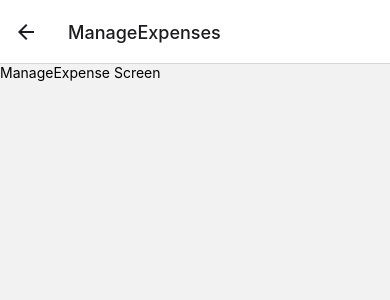
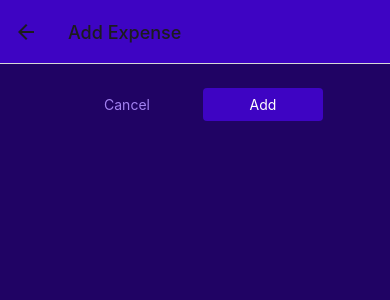
Before and after one commit to chellaxer/expenses_app, a React Native app: screen /ManageExpenses in a window 390 px wide. Shown: the top 300 px of the page. Built offline with nearby package versions, Linux system fonts and the light colour scheme.

Commit message:
finished modal manage view

```diff
--- a/App.js
+++ b/App.js
@@ -4,7 +4,7 @@
 import { createNativeStackNavigator } from '@react-navigation/native-stack';
 import { createBottomTabNavigator } from '@react-navigation/bottom-tabs';
 import { Ionicons } from '@expo/vector-icons';
-import ManageExpense from './screens/ManageExpense';
+import ManageExpenses from './screens/ManageExpense';
 import RecentExpenses from './screens/RecentExpenses';
 import AllExpenses from './screens/AllExpenses';
 import { GlobalStyles } from './constants/styles';
@@ -65,7 +65,14 @@
     <>
       <StatusBar barStyle="light" />
       <NavigationContainer>
-        <Stack.Navigator>
+        <Stack.Navigator
+          screenOptions={{
+            headerStyle: {
+              backgroundColor: GlobalStyles.colors.primary500,
+              headerTintColor: 'white',
+            },
+          }}
+        >
           <Stack.Screen
             name="ExpensesOverview"
             component={ExpensesOverview}
@@ -73,7 +80,10 @@
           />
           <Stack.Screen
             name="ManageExpenses"
-            component={ManageExpense}
+            component={ManageExpenses}
+            options={{
+              presentation: 'modal',
+            }}
           />
         </Stack.Navigator>
       </NavigationContainer>
--- a/components/ExpensesOutput/ExpenseItem.js
+++ b/components/ExpensesOutput/ExpenseItem.js
@@ -8,7 +8,7 @@
 import { useNavigation } from '@react-navigation/native';
 import { GlobalStyles } from '../../constants/styles';
 import { getFormattedDate } from '../../util/date';
-import ManageExpense from '../../screens/ManageExpense';
+// import ManageExpenses from '../../screens/ManageExpense';
 
 const styles = StyleSheet.create({
   expenseItem: {
@@ -48,12 +48,15 @@
     opacity: 0.75,
   },
 });
-function ExpenseItem({ description, date, amount }) {
+function ExpenseItem({
+  id, description, date, amount,
+}) {
   const nav = useNavigation();
-  function expensePressHandler() {
-    nav.navigate('ManageExpenses');
-  }
-  // return <Text>{description}</Text>;
+  const expensePressHandler = () => {
+    nav.navigate('ManageExpenses', {
+      expenseId: id,
+    });
+  };
   return (
     <Pressable
       onPress={expensePressHandler}
@@ -75,10 +78,12 @@
   description: '',
   amount: 0,
   date: { getFormattedDate },
+  id: '',
 };
 ExpenseItem.propTypes = {
   description: PropTypes.string,
   amount: PropTypes.number,
   date: PropTypes.instanceOf(Date),
+  id: PropTypes.string,
 };
 export default ExpenseItem;
--- a/components/ExpensesOutput/ExpensesList.js
+++ b/components/ExpensesOutput/ExpensesList.js
@@ -1,7 +1,10 @@
 import {
   FlatList,
+  StyleSheet,
+  View,
 } from 'react-native';
 import ExpenseItem from './ExpenseItem';
+import { GlobalStyles } from '../../constants/styles';
 
 function renderExpenseItem(data) {
   return (
--- /dev/null
+++ b/components/UI/GenButton.js
@@ -0,0 +1,63 @@
+import {
+  Pressable,
+  View,
+  Text,
+  StyleSheet,
+} from 'react-native';
+import PropTypes from 'prop-types';
+import { GlobalStyles } from '../../constants/styles';
+
+const styles = StyleSheet.create({
+  button: {
+    borderRadius: 4,
+    padding: 8,
+    backgroundColor: GlobalStyles.colors.primary500,
+  },
+  flat: {
+    backgroundColor: 'transparent',
+  },
+  buttonText: {
+    color: 'white',
+    textAlign: 'center',
+  },
+  flatText: {
+    color: GlobalStyles.colors.primary200,
+  },
+  pressed: {
+    opacity: 0.75,
+    backgroundColor: GlobalStyles.colors.primary100,
+    borderRadius: 4,
+  },
+});
+function GenButton({
+  children, onPress, mode, style,
+}) {
+  return (
+    <View style={style}>
+      <Pressable
+        onPress={onPress}
+        style={({ pressed }) => pressed && styles.pressed}
+      >
+        <View style={[styles.button, mode === 'flat' && styles.flat]}>
+          <Text style={[styles.buttonText, (mode === 'flat' && styles.flatText)]}>
+            {children}
+          </Text>
+        </View>
+      </Pressable>
+    </View>
+  );
+}
+
+GenButton.defaultProps = {
+  children: '',
+  mode: '',
+  style: () => {},
+  onPress: () => {},
+};
+GenButton.propTypes = {
+  children: PropTypes.string,
+  mode: PropTypes.string,
+  onPress: () => {},
+  style: () => {},
+};
+export default GenButton;
--- a/screens/ManageExpense.js
+++ b/screens/ManageExpense.js
@@ -1,7 +1,97 @@
-import { Text } from 'react-native';
+import {
+  View,
+  StyleSheet,
+} from 'react-native';
+import { useLayoutEffect } from 'react';
+import PropTypes from 'prop-types';
+import IconButton from '../components/UI/IconButton';
+import { GlobalStyles } from '../constants/styles';
+import GenButton from '../components/UI/GenButton';
 
-function ManageExpense() {
-  return <Text>ManageExpense Screen</Text>;
+const styles = StyleSheet.create({
+  container: {
+    flex: 1,
+    padding: 24,
+    backgroundColor: GlobalStyles.colors.primary800,
+  },
+  buttons: {
+    flexDirection: 'row',
+    justifyContent: 'center',
+    alignItems: 'center',
+  },
+  button: {
+    minWidth: 120,
+    marginHorizontal: 8,
+    textAlign: 'center',
+  },
+  deleteContainer: {
+    marginTop: 16,
+    paddingTop: 8,
+    borderWidth: 2,
+    borderTopColor: GlobalStyles.colors.primary200,
+    alignItems: 'center',
+  },
+});
+function ManageExpenses({ route, navigation }) {
+  const editedExpenseId = route.params?.expenseId;
+  const isEditing = !!editedExpenseId;
+  useLayoutEffect(() => navigation.setOptions({
+    title: isEditing ? 'Edit Expense' : 'Add Expense',
+  }), [navigation, isEditing]);
+
+  const deleteExpenseHandler = () => {
+    console.log('[ManageExpenses] deleteExpenseHandler... ');
+  };
+  const cancelHandler = () => {
+    console.log('[ManageExpenses] cancelHandler... ');
+    navigation.goBack();
+  };
+  const confirmHandler = () => {
+    console.log('[ManageExpenses] confirmHandler... ');
+    navigation.goBack();
+  };
+  return (
+    <View style={styles.container}>
+      <View style={styles.buttons}>
+        <GenButton
+          mode="flat"
+          onPress={cancelHandler}
+          style={styles.button}
+        >
+          Cancel
+        </GenButton>
+        <GenButton
+          onPress={confirmHandler}
+          style={styles.button}
+        >
+          {isEditing ? 'Update' : 'Add'}
+        </GenButton>
+      </View>
+      {isEditing && (
+        <View style={styles.deleteContainer}>
+          <IconButton
+            icon="trash"
+            size={36}
+            color={GlobalStyles.colors.error500}
+            onPress={deleteExpenseHandler}
+          />
+        </View>
+      )}
+    </View>
+  );
 }
 
-export default ManageExpense;
+ManageExpenses.defaultProps = {
+  route: () => {},
+  navigation: () => {},
+};
+
+ManageExpenses.propTypes = {
+  route: PropTypes.shape({
+    params: PropTypes.shape({
+      expenseId: PropTypes.string,
+    }),
+  }),
+  navigation: () => {},
+};
+export default ManageExpenses;
```
